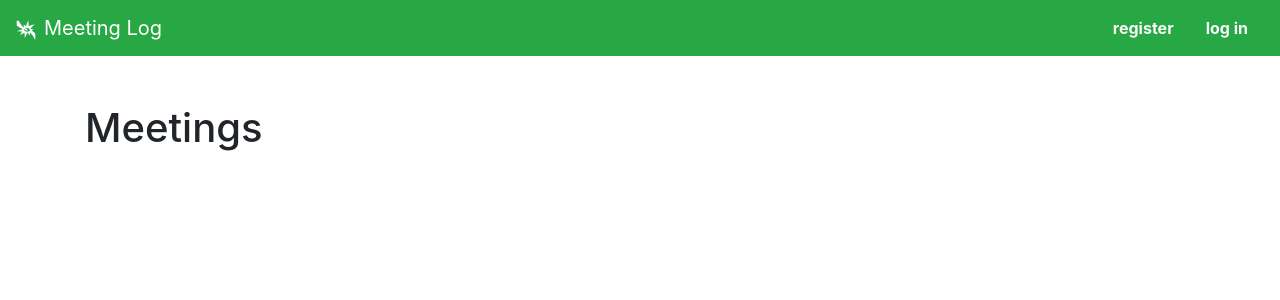
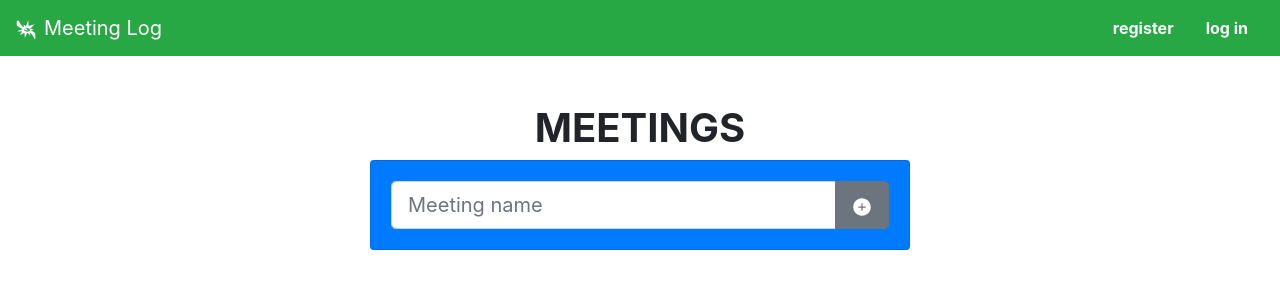
Before and after one commit to krystek77/Meeting-logs, a React (Create React App) app: page /meetings in a window 1280 px wide. Shown: the top 300 px of the page. Built offline with nearby package versions, Linux system fonts and the light colour scheme; no server answers.

Commit message:
Update Meetings.js
I have created form to add meeting name

```diff
--- a/src/Meetings.js
+++ b/src/Meetings.js
@@ -1,11 +1,50 @@
-import React from "react";
+import React, { useState } from "react";
+import { AiFillPlusCircle } from "react-icons/ai";
 
-export default function Meetings() {
+export default function Meetings(props) {
+  const [meeting, setMeeting] = useState({ name: "", description: "" });
+
+  const handleInput = (event) => {
+    setMeeting({ name: event.target.value, description: "" });
+  };
+
+  const handleSubmit = (event) => {
+    event.preventDefault();
+    props.addMeeting(meeting);
+    setMeeting({ name: "", description: "" });
+  };
+
   return (
     <div className="container">
       <div className="row">
         <div className="col">
-          <h1>Meetings</h1>
+          <h1 className="text-center text-uppercase font-weight-bold">
+            Meetings
+          </h1>
+        </div>
+      </div>
+      <div className="row justify-content-center">
+        <div className="col-lg-6">
+          <div className="card bg-primary">
+            <div className="card-body">
+              <form onSubmit={handleSubmit}>
+                <div className="input-group">
+                  <input
+                    type="text"
+                    className="form-control form-control-lg"
+                    placeholder="Meeting name"
+                    value={meeting.name}
+                    onChange={handleInput}
+                  />
+                  <div className="input-group-append">
+                    <button className="btn btn-secondary btn-lg" type="submit">
+                      <AiFillPlusCircle />
+                    </button>
+                  </div>
+                </div>
+              </form>
+            </div>
+          </div>
         </div>
       </div>
     </div>
```
